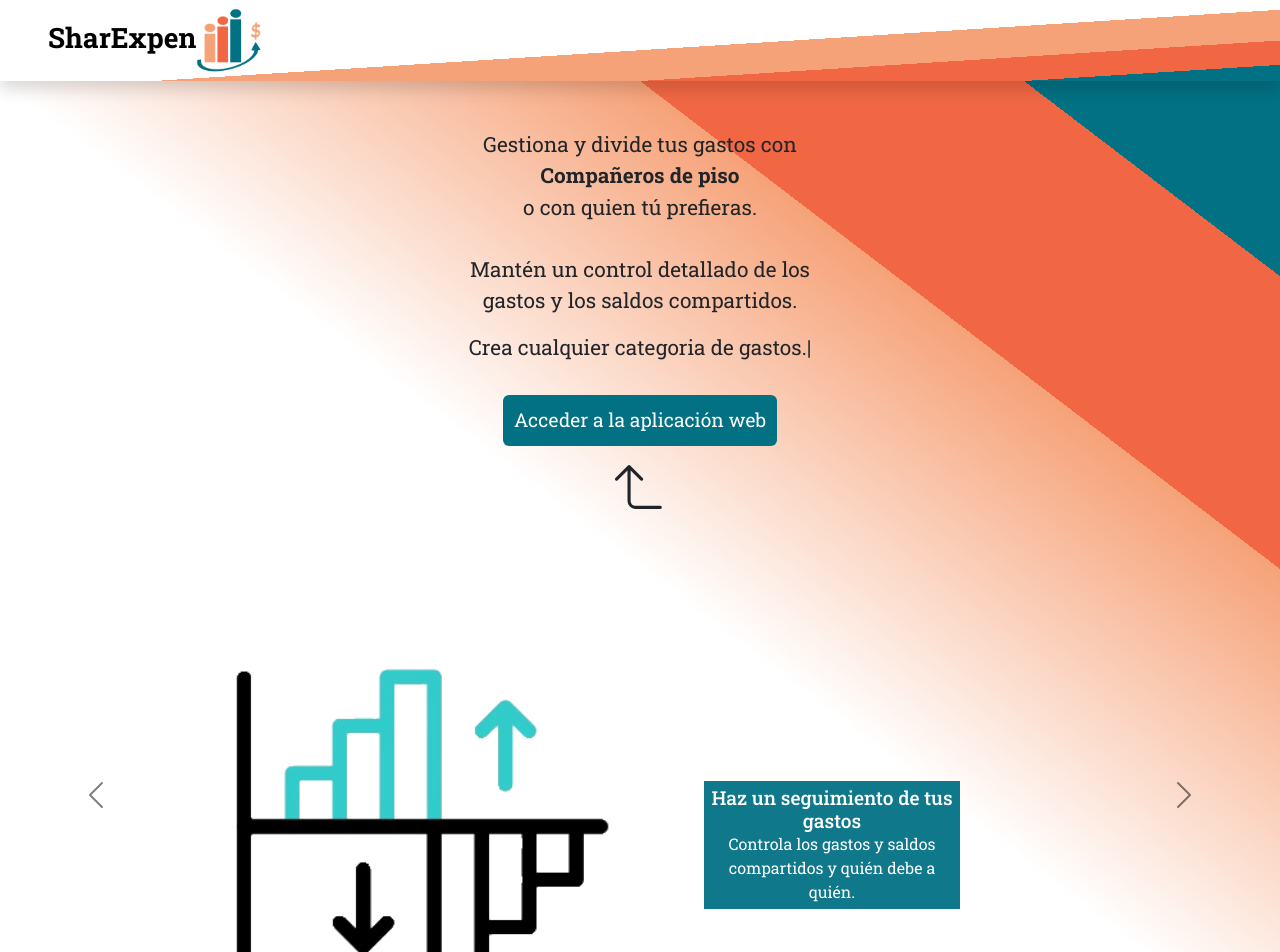
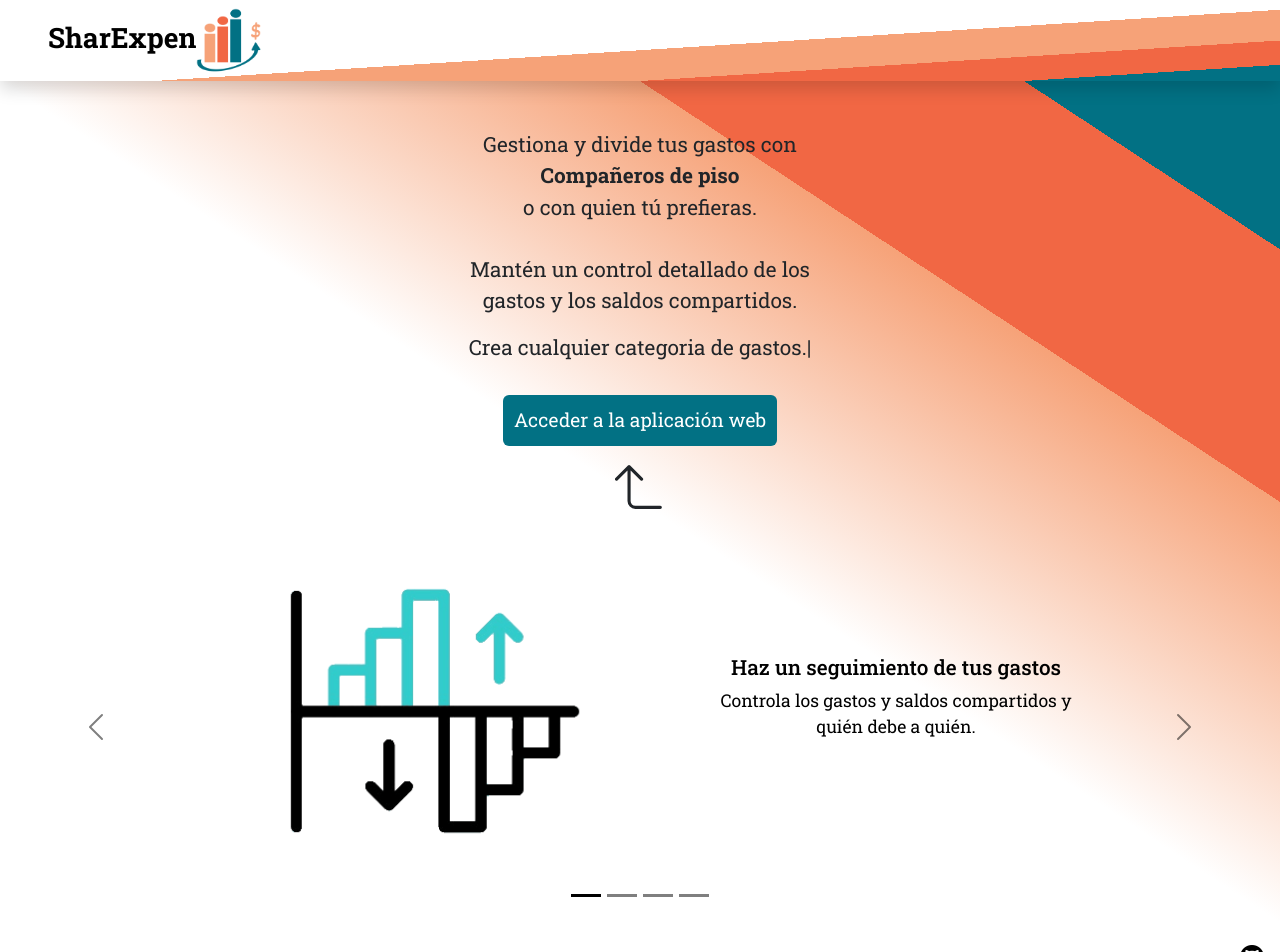
Before and after one commit to matildejb/TFM_front, an Angular app: page /landing in a window 1280 px wide. Shown: the top 952 px of the page. Built offline with nearby package versions, Linux system fonts and the light colour scheme.

Commit message:
Componente carousel
refactorización código

```diff
--- a/src/app/pages/landing/carousel/carousel.component.css
+++ b/src/app/pages/landing/carousel/carousel.component.css
@@ -1,62 +1,65 @@
 #carouselExampleDark {
   h5 {
-    margin-bottom: 0;
     font-size: 1rem;
   }
 
   p {
-    margin-bottom: 0px;
+    font-size: 0.9rem;
   }
 
-  .image {
-    height: 50%;
-    width: 50%;
-    margin-left: 25%;
-    padding-top: 10%;
-    padding-bottom: 22%;
+  .carousel-img {
+    display: flex;
+    justify-content: center;
+    margin-bottom: 6.5rem;
+
+    .image {
+      width: 50%;
+      height: 50%;
+    }
   }
 
   .carousel-caption {
-    background-color: #027184f1;
-    padding: 5px;
-    font-size: 0.9rem;
-    width: 90%;
-    margin-left: -10%;
-    margin-bottom: 5%;
+    width: 100%;
+    padding: 10px;
+    padding-left: 10%;
+    padding-right: 10%;
+    bottom: 0%;
+    left: 0%;
+    margin-bottom: 4%;
   }
 }
 
-@media (min-width: 576px) {
+/* Media query para pantallas tablet y grandes */
+@media (min-width: 767px) {
   #carouselExampleDark {
-    .image {
-      padding-bottom: 15%;
+    h5 {
+      font-size: 1.3rem;
+    }
+
+    p {
+      font-size: 1.1rem;
+    }
+    .carousel-img {
+      margin-left: 20%;
+      margin-bottom: 0rem;
+      justify-content: start;
+      padding-bottom: 2rem;
+
+      .image {
+        width: 35%;
+        height: 35%;
+      }
+    }
+
+    .carousel-caption {
+      width: 50%;
+      padding: 10px;
+      padding-left: 10%;
+      padding-right: 10%;
+      bottom: 40%;
+      left: 50%;
+      margin-bottom: 0%;
+      margin-left: -5%;
     }
   }
 }
-
-/* Media query para pantallas medianas y grandes */
-@media (min-width: 767px) {
-  #carouselExampleDark {
-    .image {
-      padding-top: 5%;
-      padding-bottom: 0%;
-      height: 36%;
-      width: 36%;
-      margin-left: 15%;
-    }
-
-    .carousel-caption {
-      width: 16rem;
-      margin-left: 40%;
-      margin-bottom: 10%;
-    }
-
-    h5 {
-      font-size: 1.2rem;
-    }
-
-    p {
-      font-size: 1rem;
-    }
-  }
-}
--- a/src/app/pages/landing/carousel/carousel.component.html
+++ b/src/app/pages/landing/carousel/carousel.component.html
@@ -1,4 +1,4 @@
-<div id="carouselExampleDark" class="carousel slide" data-bs-theme="dark">
+<div id="carouselExampleDark" class="carousel slide mb-4 mb-lg-0" data-bs-theme="dark">
   <div class="carousel-indicators">
     <button type="button" data-bs-target="#carouselExampleDark" data-bs-slide-to="0" class="active" aria-current="true"
       aria-label="Slide 1"></button>
@@ -9,22 +9,26 @@
 
   <div class="carousel-inner">
     <div class="carousel-item active" data-bs-interval="10000">
-      <img src="../../../../assets/images/seguimiento_animation.gif" class="img-fluid image"
-        alt="Una animación que representa el seguimiento que se puede hacer de los gastos en la aplicación." />
+      <div class="carousel-img">
+        <img src="assets/images/seguimiento_animation.gif" class="img-fluid image"
+          alt="Una animación que representa el seguimiento que se puede hacer de los gastos en la aplicación." />
+      </div>
       <div class="carousel-caption">
-        <h5 class="text-white">Haz un seguimiento de tus gastos</h5>
-        <p class="text-white">
+        <h5 class="">Haz un seguimiento de tus gastos</h5>
+        <p class="">
           Controla los gastos y saldos compartidos y quién debe a quién.
         </p>
       </div>
     </div>
 
     <div class="carousel-item" data-bs-interval="2000">
-      <img src="../../../../assets/images/gastos_animation.gif" class="img-fluid image"
-        alt="Una animación que representa el reparto de gastos entre usuarios." />
+      <div class="carousel-img">
+        <img src="assets/images/gastos_animation.gif" class="img-fluid image"
+          alt="Una animación que representa el reparto de gastos entre usuarios." />
+      </div>
       <div class="carousel-caption">
-        <h5 class="text-white">Organiza gastos</h5>
-        <p class="text-white">
+        <h5 class="">Organiza gastos</h5>
+        <p class="">
           Divide gastos con cualquier grupo: viajes, compañeros de piso, amigos
           y familia.
         </p>
@@ -32,11 +36,13 @@
     </div>
 
     <div class="carousel-item ">
-      <img src="../../../../assets/images/añadir_animation.gif" class="img-fluid image"
-        alt="Una animación que representa la opción de añadir usuarios en la aplicación." />
+      <div class="carousel-img">
+        <img src="assets/images/añadir_animation.gif" class="img-fluid image"
+          alt="Una animación que representa la opción de añadir usuarios en la aplicación." />
+      </div>
       <div class="carousel-caption">
-        <h5 class="text-white">Añade gastos con facilidad</h5>
-        <p class="text-white">
+        <h5 class="">Añade gastos con facilidad</h5>
+        <p class="">
           Añade gastos rápidamente sobre la marcha antes de olvidar quién ha
           pagado.
         </p>
@@ -44,11 +50,13 @@
     </div>
 
     <div class="carousel-item">
-      <img src="../../../../assets/images/deudas_animation.gif" class="img-fluid image"
-        alt="Una animación que representa la posibilidad de añadir gastos." />
+      <div class="carousel-img">
+        <img src="assets/images/deudas_animation.gif" class="img-fluid image"
+          alt="Una animación que representa la posibilidad de añadir gastos." />
+      </div>
       <div class="carousel-caption">
-        <h5 class="text-white">Salda deudas con tus amigos</h5>
-        <p class="text-white">
+        <h5 class="">Salda deudas con tus amigos</h5>
+        <p class="">
           Salda deudas con amigos y registra cualquier pago en efectivo o en
           línea.
         </p>
```
